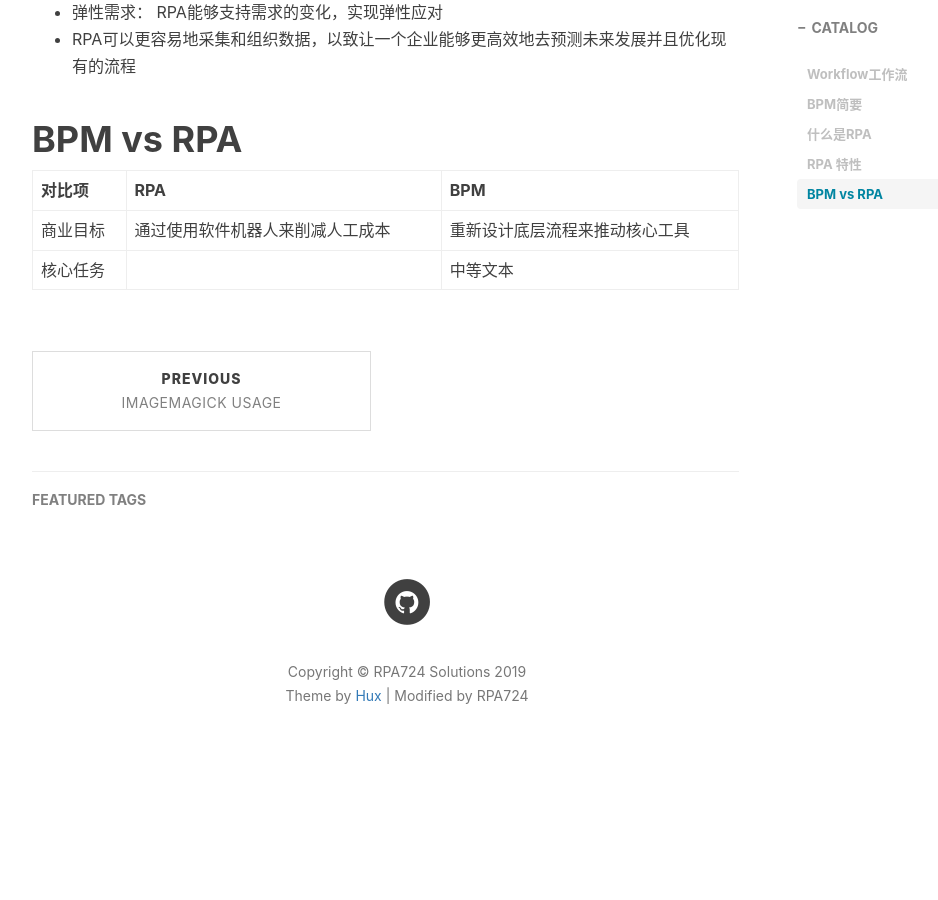
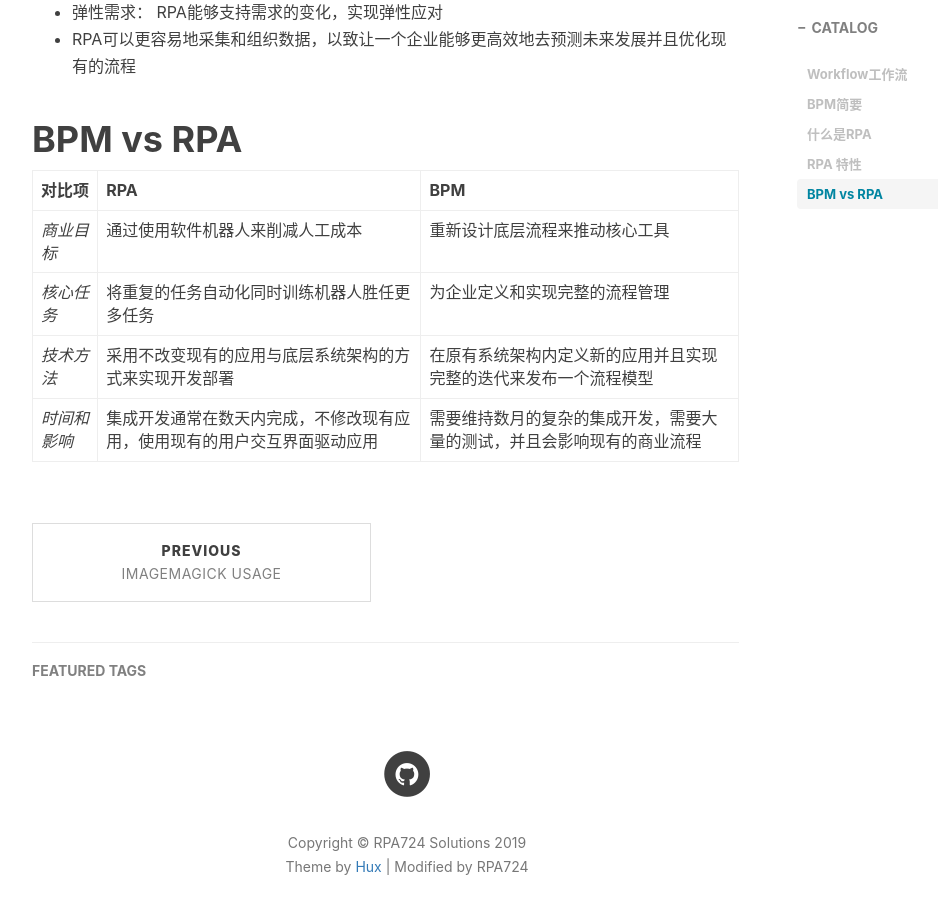
Before and after one commit to RPA724/rpa724.github.io, a Jekyll site: the page built from _posts/2019-01-23-BPM vs RPA vs Workflow.markdown, in a window 1280 px wide and 900 px high, scrolled down 1701 px. Shown: the whole window, without its empty margins (233-1171 px from the left). Built offline with Jekyll 4.4.1, drawn with Linux system fonts in a browser that asks for light colours; nearby versions of some CDN libraries; comment, search, counter and statistics services are not loaded; before the commit the page ends 2501 px from its top, so only the background shows below that.

Commit message:
add a comparation form of RPA & BPM

```diff
--- a/_posts/2019-01-23-BPM vs RPA vs Workflow.markdown
+++ b/_posts/2019-01-23-BPM vs RPA vs Workflow.markdown
@@ -47,5 +47,7 @@ RPA 主要是针对那些高频率发生的、员工操作流程可标准化的
 
 | 对比项 | RPA | BPM |
 | ------ | ------ | ------ |
-| 商业目标 | 通过使用软件机器人来削减人工成本 | 重新设计底层流程来推动核心工具 |
-| 核心任务 |  | 中等文本 |
+| *商业目标* | 通过使用软件机器人来削减人工成本 | 重新设计底层流程来推动核心工具 |
+| *核心任务* | 将重复的任务自动化同时训练机器人胜任更多任务 | 为企业定义和实现完整的流程管理 |
+| *技术方法* | 采用不改变现有的应用与底层系统架构的方式来实现开发部署 | 在原有系统架构内定义新的应用并且实现完整的迭代来发布一个流程模型 |
+| *时间和影响* | 集成开发通常在数天内完成，不修改现有应用，使用现有的用户交互界面驱动应用 | 需要维持数月的复杂的集成开发，需要大量的测试，并且会影响现有的商业流程 |
```
